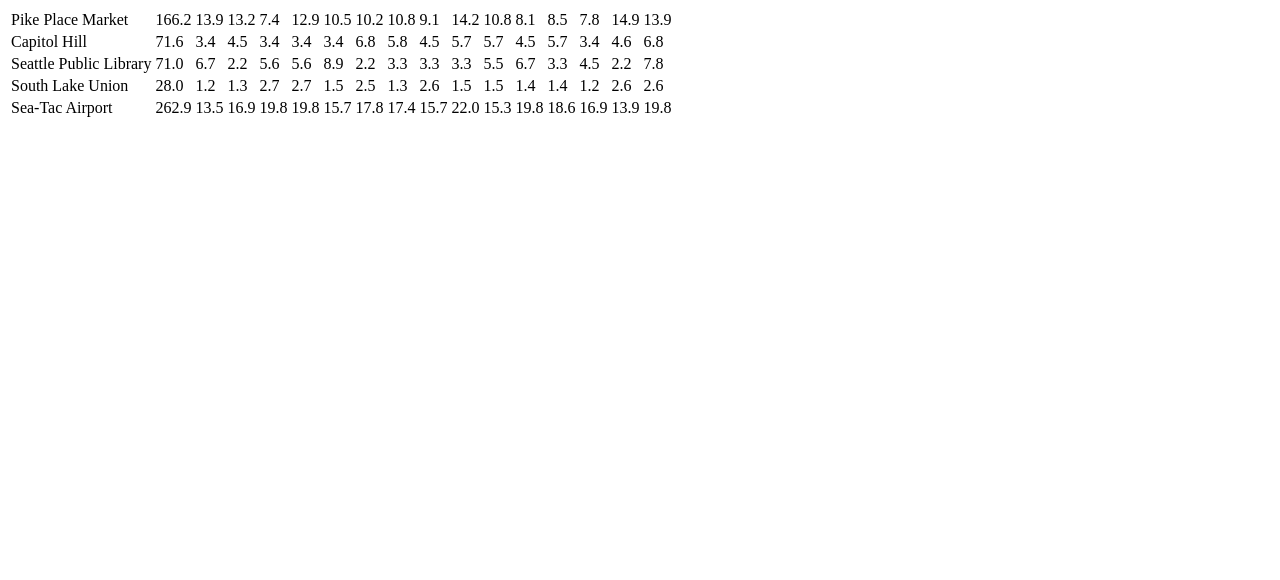
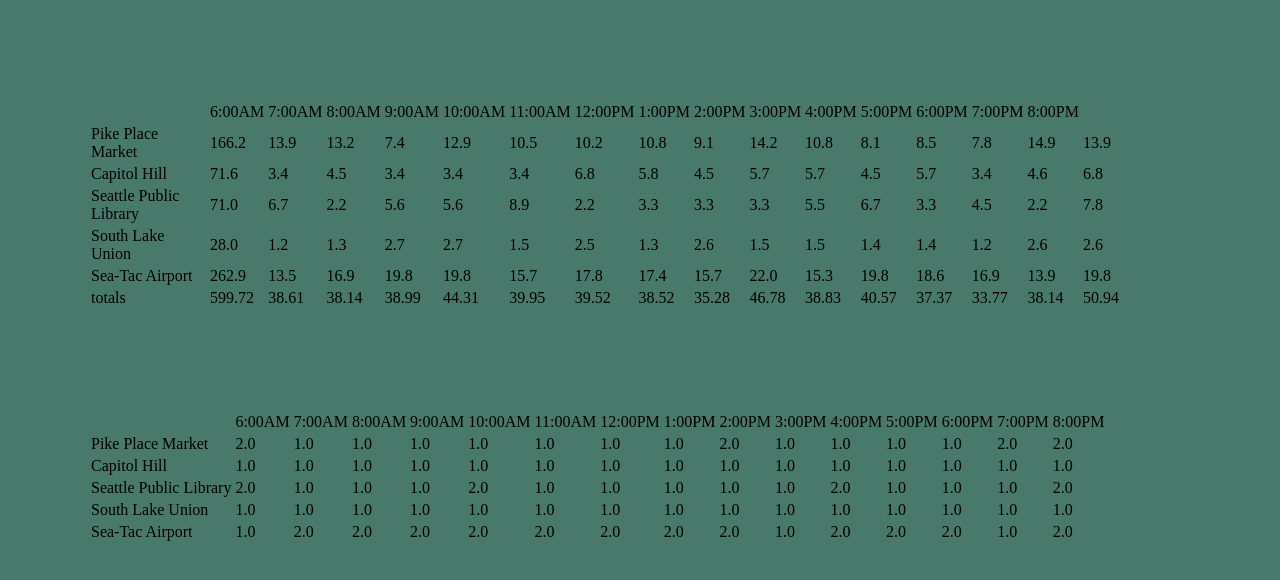
Before and after one commit to thomasxmartinez/CampFireCoffeeRepos, a plain HTML site: page data.html in a window 1280 px wide. Drawn offline with Linux system fonts and the light colour scheme; a web font is replaced by a local one.

Commit message:
keepworking

```diff
--- a/cfc.css
+++ b/cfc.css
@@ -2,3 +2,11 @@
   font-family: 'Droid Serif', serif;
   background-color: #49796b;
 }
+
+#spacejam {
+  margin-top: 100px;
+    margin-bottom: 100px;
+    margin-right: 150px;
+    margin-left: 80px;
+
+}
--- a/cfc.js
+++ b/cfc.js
@@ -3,6 +3,7 @@
 var hrs = ['6:00AM','7:00AM','8:00AM','9:00AM','10:00AM','11:00AM','12:00PM','1:00PM','2:00PM','3:00PM','4:00PM','5:00PM','6:00PM','7:00PM','8:00PM']
 
 var allStores = [];
+
 
 function Stores(location, minCust , maxCust, avgCup, avgPounds) {
   this.location = location;
@@ -122,25 +123,17 @@
 
 makeAllStores();
 
-//get reference to table element
 var tableEl = document.getElementById('tableSauce');
 
 function makeRow(obj) {
 
-  //make a row
   var rowEl = document.createElement('tr');
 
-  //REPEAT THIS PART
-    //make a cell
   var nameCell = document.createElement('td');
-    //give content to cell
+
   nameCell.textContent = obj.location;
-    //append cell to the row
   rowEl.appendChild(nameCell);
 
-  // var priceCell = document.createElement('td');
-  // priceCell.textContent = obj.price;
-  // rowEl.appendChild(priceCell);
   var totalBeanCell = document.createElement('td');
   totalBeanCell.textContent = obj.dailyBeanPound.toFixed(1);
   rowEl.appendChild(totalBeanCell);
@@ -150,12 +143,8 @@
   hourlyCell.textContent = obj.hrlyBeanPound[i].toFixed(1);
   rowEl.appendChild(hourlyCell);
 }
-
-
   tableEl.appendChild(rowEl);
 }
-
-
 
 var callRows = function () {
   for (var i = 0; i < allStores.length; i++) {
@@ -163,6 +152,210 @@
   }
 };
 callRows();
-//everything looks right to me except for the code block in the for loop
-//when you set up the function you gave it a parameter (obj)
-//i think that code block in the loop should be
+
+var tableEl = document.getElementById('tableEmp');
+
+function totalsRow(obj) {
+  var rowEl = document.createElement('tr');
+  var totalCell = document.createElement('td');
+  totalCell.textContent = obj.location;
+  rowEl.appendChild(totalCell);
+
+for (var i = 0; i < obj.empPerHr.length; i++) {
+  var hourlyEmpCell = document.createElement('td');
+  hourlyEmpCell.textContent = obj.empPerHr[i].toFixed(1);
+  rowEl.appendChild(hourlyEmpCell);
+}
+  tableEl.appendChild(rowEl);
+}
+var callRows = function () {
+  for (var i = 0; i < allStores.length; i++) {
+    totalsRow(allStores[i]);
+  }
+};
+callRows();
+
+var headerEl = document.getElementById('topHead');
+
+function headerRow(obj) {
+  var rowEl = document.createElement('tr');
+  var emptyCell = document.createElement('td');
+  emptyCell.textContent = ' ';
+  rowEl.appendChild(emptyCell);
+
+for (var i = 0; i < hrs.length; i++) {
+  var storeHoursCell = document.createElement('td');
+  storeHoursCell.textContent = hrs[i];
+  rowEl.appendChild(storeHoursCell);
+}
+  headerEl.appendChild(rowEl);
+}
+
+var callRows = function () {
+    headerRow(allStores);
+};
+callRows();
+
+var headerEmpEl = document.getElementById('topEmp');
+
+function headerEmpRow(obj) {
+  var rowEl = document.createElement('tr');
+  var emptyCell = document.createElement('td');
+  emptyCell.textContent = ' ';
+  rowEl.appendChild(emptyCell);
+
+for (var i = 0; i < hrs.length; i++) {
+  var storeHoursCell = document.createElement('td');
+  storeHoursCell.textContent = hrs[i];
+  rowEl.appendChild(storeHoursCell);
+}
+  headerEmpEl.appendChild(rowEl);
+}
+
+var callRows = function () {
+    headerEmpRow(allStores);
+};
+callRows();
+
+var cfcWide = {
+  name: 'Campfire Coffee',
+  totalPoundsNeeded: 0,
+  hourlyBeanPound: [ ],
+  employeePerDay: 0,
+  employeePerHr: [ ],
+
+  calcDailyTotalBeanPound: function() {
+    for (var i = 0; i < allStores.length; i++) {
+    this.totalPoundsNeeded += parseFloat(allStores[i].dailyBeanPound.toFixed(2));
+    }
+  },
+  calcHourlyTotalBeanPound: function() {
+    for (var i = 0; i < hrs.length; i++) {
+      var counter = 0;
+      for (var j = 0; j < allStores.length; j++) {
+        counter += allStores[j].hrlyBeanPound[i];
+      }
+      this.hourlyBeanPound.push(counter.toFixed(2));
+    }
+  },
+  calcDailyStaffTotal: function() {
+    for (var i = 0; i < allStores.length; i++) {
+      this.employeePerDay += allStores[i].empPerDay;
+    }
+  },
+  calcHrlyStaffTotal: function() {
+    for (var i = 0; i < hrs.length; i++) {
+      var counter = 0;
+      for (var j = 0; j < allStores.length; j++) {
+        counter += allStores[j].empPerHr[i];
+      }
+      this.employeePerHr.push(counter.toFixed(2));
+    }
+  }
+};
+
+
+cfcWide.calcDailyTotalBeanPound();
+cfcWide.calcHourlyTotalBeanPound();
+cfcWide.calcDailyStaffTotal();
+cfcWide.calcHrlyStaffTotal();
+
+//   calcHrlyStaffTotal: function() {
+//     for (var i = 0; i < hrs.length; i++) {
+//       var counter = 0;
+//       for (var j = 0; j < allStores.length; j++) {
+//         counter += allStores[j].empPerHr[i];
+//       }
+//     }
+//   }
+// };
+
+// function callCfcWideMethods() {
+  // cfcWide.calcDailyTotalBeanPound();
+  // cfcWide.calcHourlyTotalBeanPound();
+
+  // cfcWide.calcHrlyStaffTotal();
+// };
+// callCfcWideMethods();
+
+var tableBottomEl = document.getElementById('bottomHead');
+function poundTotalsRow() {
+  var rowEl = document.createElement('tr');
+  var totalBeanCell = document.createElement('td');
+  totalBeanCell.textContent = 'totals';
+  rowEl.appendChild(totalBeanCell);
+
+  var totalBeanPoundCell = document.createElement('td');
+    totalBeanPoundCell.textContent = cfcWide.totalPoundsNeeded;
+    rowEl.appendChild(totalBeanPoundCell);
+    tableBottomEl.appendChild(rowEl);
+
+  for (var i = 0; i < cfcWide.hourlyBeanPound.length; i++) {
+    var hourlyBeanPoundCell = document.createElement('td');
+    hourlyBeanPoundCell.textContent = cfcWide.hourlyBeanPound[i];
+    rowEl.appendChild(hourlyBeanPoundCell);
+    tableBottomEl.appendChild(rowEl);
+  }
+}
+var callRow = function () {
+  for (var i = 0; i < allStores[i].length; i++) {
+  poundTotalsRow(allStores[i].hourlyBeanPound);
+  }
+}
+  poundTotalsRow();
+  callRow();
+
+var bottomEmpEl = document.getElementById('empFoot');
+  function empTotalsRow() {
+  var rowEl = document.createElement('tr');
+  var totalEmpCell = document.createElement('td');
+  totalEmpCell.textContent = 'totals';
+  rowEl.appendChild(totalEmpCell);
+  bottomEmpEl.appendChild(rowEl)
+
+var totalEmpNeedCell = document.createElement('td');
+    totalEmpNeedCell.textContent = cfcWide.employeePerDay;
+    rowEl.appendChild(totalEmpNeedCell);
+    bottomEmpEl.appendChild(rowEl);
+
+for (var i = 0; i < cfcWide.employeePerHr.length;) {
+    var empPerHrCell = document.createElement('td');
+    empPerHrCell.textContent = cfcWide.employeePerHr[i];
+    rowEl.appendChild(empPerHrCell);
+    bottomEmpEl.appendChild(rowEl);
+  }
+}
+// var allRow = function () {
+//   for (var i = 0; i < allStores[i].length; i++) {
+//   empTotalsRow(allStores[i].employeePerHr);
+//   }
+// }
+// empTotalsRow();
+// allRow();
+///also wondering why above function kills everything and doesn't allow screen to load
+
+// var callRows = function () {
+//   for (var i = 0; i < allStores.length; i++) {
+//     poundTotalsRow(allStores);
+//   }
+// }
+// callRows();
+// var tableBottomEl = document.getElementById('bottomHead');
+//
+// function poundTotalsRow(obj) {
+//   var rowEl = document.createElement('tr');
+//   var emptoCell = document.createElement('td');
+//   emptoCell.textContent = ' ';
+//   rowEl.appendChild(emptoCell);x
+//
+//   var totalBeanCell = document.createElement('td');
+//   totalBeanCell.textContent = obj.hrlyBeanPound;
+//   rowEl.appendChild(totalBeanCell);
+//   tableBottomEl.appendChild(rowEl);
+// }
+// var callRows = function () {
+//   for (var i = 0; i < allStores.length; i++) {
+//     poundTotalsRow(allStores[i]);
+//   }
+// };
+// callRows();
--- a/data.html
+++ b/data.html
@@ -2,16 +2,26 @@
 <html>
   <head>
     <link href="https://fonts.googleapis.com/css?family=Droid+Serif" rel="stylesheet">
+    <link rel="stylesheet" type="text/css" href="cfc.css" media="screen" />
     <meta charset="utf-8">
     <title></title>
 
+    <div id = "spacejam">
     <table id = "tableSauce">
       <thead id = "topHead"></thead>
       <tbody id = "tableBod"></tbody>
       <tfoot id = "bottomHead"></tfoot>
+    </table>
+  </div>
+
+<div id = "spacejam">
+<table id = "tableEmp">
+<thead id = "topEmp"></thead>
+<tbody id = "bodEmp"></tbody>
+<tfoot id = "empFoot"></tfoot>
 </table>
+</div>
 
-</div>
   </head>
   <body>
   <script src='cfc.js' type='text/javascript'>
```
